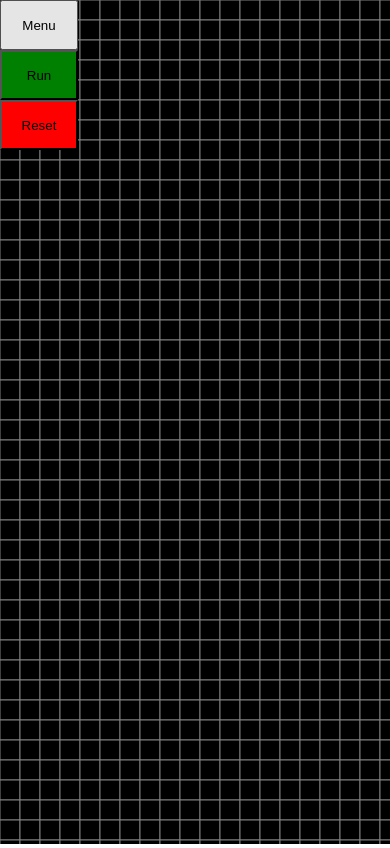
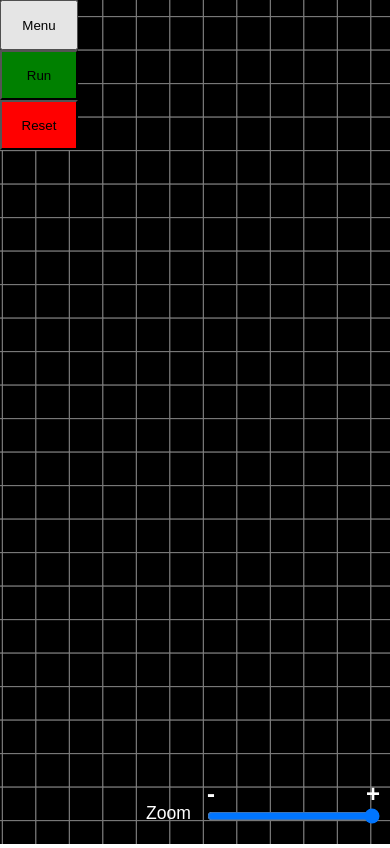
Before and after one commit to TanguyHuart/GameOfLife, a Next.js app: page / in a window 390 px wide. Built offline with nearby package versions, Linux system fonts and the light colour scheme.

Commit message:
Fix : zoom and dezoom mobile function with slider

```diff
--- /dev/null
+++ b/src/components/CanvasGrid/CanvasGrid.css
@@ -0,0 +1,35 @@
+
+
+.zoom_input_container {
+  display: hidden;
+
+ }
+@media screen and (max-width : 768px) {
+
+  .zoom_input_container {
+    position: fixed;
+    width: 60%;
+    bottom: 20px;
+    right: 10px;
+    color: white;
+    display: flex;
+    align-items: flex-end;
+    font-size: 1.1rem;
+    gap: 1rem;
+  }
+
+  .zoom_input {
+    width: 100%;
+    display: flex;
+    flex-direction: column;
+  }
+
+  .zoom_input_symbol {
+    display: flex;
+    justify-content: space-between ;
+    font-size: 1.5rem;
+    font-weight: bold;
+
+  }
+
+}
--- a/src/components/CanvasGrid/CanvasGrid.tsx
+++ b/src/components/CanvasGrid/CanvasGrid.tsx
@@ -6,6 +6,7 @@ import countNeighbors from "@/functions/CountNeighbors";
 import { useGridContext } from "@/context/GridContext";
 import { createCanvasGrid } from "@/functions/CreateGride";
 import calculateVisibleCells from "@/functions/CalculateVisibleCells";
+import './CanvasGrid.css'
 
 function CanvasGrid() {
 
@@ -19,25 +20,17 @@ function CanvasGrid() {
   const {grid, setGrid, offsetX, setOffsetX, offsetY, setOffsetY, showGrid} = useGridContext()
 
   const [cellSize, setCellSize] = useState(20);
+  const [zoom , setZoom] = useState(1.3);
   const [isDragging, setIsDragging] = useState(false);
   const [startDrag, setStartDrag] = useState({ x: 0, y: 0 });
   const [canvasDimensions, setCanvasDimensions] = useState({width : 800, height : 600})
 
-  const [isPinching, setIsPinching] = useState(false);
-const [initialPinchDistance, setInitialPinchDistance] = useState(0);
 
   // Fonction pour gérer l'inversion de l'état d'une cellule
   const toggleCell = (x: number, y: number) => {
     const newGrid = grid.map(row => [...row]);
     newGrid[y][x] = grid[y][x] === 1 ? 0 : 1;
     setGrid(newGrid);
-  };
-
-  const getDistance = (touch1: React.Touch, touch2: React.Touch) => {
-    return Math.sqrt(
-      Math.pow(touch2.clientX - touch1.clientX, 2) +
-      Math.pow(touch2.clientY - touch1.clientY, 2)
-    );
   };
 
   const nextGeneration = useCallback(() => {
@@ -123,7 +116,6 @@ const [initialPinchDistance, setInitialPinchDistance] = useState(0);
     const scale = e.deltaY < 0 ? zoomFactor : 1 / zoomFactor;
 
     const newCellSize = Math.max(1, Math.min(100, cellSize * scale));
-    // Ajuster les offsets pour garder la position du curseur cohérente
     const canvas = canvasRef.current;
     if (!canvas) return;
 
@@ -137,6 +129,9 @@ const [initialPinchDistance, setInitialPinchDistance] = useState(0);
 
     setCellSize(newCellSize);
   };
+
+
+
 
   // Gestion du clic pour inverser l'état des cellules
   const handleCanvasClick = (e: React.MouseEvent) => {
@@ -168,6 +163,14 @@ if ('touches' in e || 'button' in e && e.button ===2)
     setStartDrag({ x: clientX, y: clientY });
   }
 
+  const handleTouchStart = async (e : React.TouchEvent) => {
+   await setIsDragging(true);
+   console.log(isDragging);
+
+    const {clientX , clientY} =  e.touches[0]
+    setStartDrag({x: clientX, y: clientY })
+  }
+
 
   const handleMouseMove = (e: React.MouseEvent | React.TouchEvent) => {
     if (isDragging) {
@@ -181,45 +184,6 @@ if ('touches' in e || 'button' in e && e.button ===2)
     }
   };
 
-  const handleTouchMove = (e: React.TouchEvent) => {
-
-    if (e.touches.length === 2) {
-      console.log('coucou');
-
-      const distance = getDistance(e.touches[0], e.touches[1]);
-
-      if (!isPinching) {
-        setIsPinching(true);
-        setInitialPinchDistance(distance);
-        return;
-      }
-
-      const scale = distance / initialPinchDistance;
-      const newCellSize = Math.max(1, Math.min(100, cellSize * scale));
-
-      // Ajuster les offsets pour garder la position cohérente lors du zoom
-      const rect = canvasRef.current?.getBoundingClientRect();
-      if (!rect) return;
-
-      const centerX = (e.touches[0].clientX + e.touches[1].clientX) / 2 - rect.left;
-      const centerY = (e.touches[0].clientY + e.touches[1].clientY) / 2 - rect.top;
-
-      setOffsetX((prevOffsetX) => (centerX - (centerX - prevOffsetX) * (newCellSize / cellSize)));
-      setOffsetY((prevOffsetY) => (centerY - (centerY - prevOffsetY) * (newCellSize / cellSize)));
-      setCellSize(newCellSize);
-    }
-    else if (e.touches.length === 1) {
-      handleMouseMove(e)
-    }
-  };
-
-  const handleTouchEnd = () => {
-    if (isPinching) {
-      setIsPinching(false);
-      setInitialPinchDistance(0);
-    }
-  };
-
   const handleMouseUp = () => {
     setIsDragging(false);
   };
@@ -230,6 +194,31 @@ if ('touches' in e || 'button' in e && e.button ===2)
       setCanvasDimensions({ width: window.innerWidth, height: window.innerHeight });
     }
   };
+
+  useEffect(() => {
+    const handleZoom = (zoom : number) => {
+
+      const minCellSize = 5;   // Taille de cellule minimale
+      const maxCellSize = 100; // Taille de cellule maximale
+
+      // Calcul de la taille de cellule en fonction de zoom, proportionnellement entre min et max
+      const newCellSize = minCellSize + (maxCellSize - minCellSize) * (zoom - 1);
+
+    const canvas = canvasRef.current;
+    if (!canvas) return;
+
+
+    const rect = canvas.getBoundingClientRect();
+    const mouseX = window.innerWidth / 2 - rect.left;
+    const mouseY = window.innerHeight / 2 - rect.top;
+
+    setOffsetX((prevOffsetX) => (mouseX - (mouseX - prevOffsetX) * (newCellSize / cellSize)));
+    setOffsetY((prevOffsetY) => (mouseY - (mouseY - prevOffsetY) * (newCellSize / cellSize)));
+
+    setCellSize(newCellSize);
+    }
+    handleZoom(zoom)
+  }, [zoom, setOffsetX, setOffsetY])
 
   // Utiliser useEffect pour s'assurer que les dimensions sont mises à jour après le montage côté client
   useEffect(() => {
@@ -309,6 +298,7 @@ const {startRow, endRow, startCol, endCol} = calculateVisibleCells(canvasRef, of
   }, [grid, offsetX, offsetY, showGrid, cellSize]);
 
   return (
+    <>
     <canvas
       ref={canvasRef}
       width={canvasDimensions.width} // Dimensions du canvas
@@ -316,13 +306,26 @@ const {startRow, endRow, startCol, endCol} = calculateVisibleCells(canvasRef, of
       style={{ backgroundColor : "black", cursor: isDragging ? "grabbing" : "grab" }}
       onContextMenu={(e) => e.preventDefault()}
       onMouseDown={handleMouseDown}
-      onTouchStart={handleMouseDown}
+      onTouchStart={(e) => handleTouchStart(e)}
       onMouseMove={handleMouseMove}
-      onTouchMove={handleTouchMove}
+      onTouchMove={handleMouseMove}
       onMouseUp={handleMouseUp}
-      onTouchEnd={() => {handleMouseUp(); handleTouchEnd()}}
+      onTouchEnd={handleMouseUp}
       onClick={handleCanvasClick}
     />
+    <div className="zoom_input_container">
+      <label htmlFor="zoom_input">Zoom</label>
+      <div className="zoom_input">
+        <div className="zoom_input_symbol">
+          <p>-</p>
+          <p>+</p>
+        </div>
+      <input id="zoom_input" className="zoom_input" type="range" min={1} max={1.1} step="any" placeholder="1.1" value={zoom} onChange={(e) => setZoom(parseFloat(e.target.value))}/>
+
+      </div>
+        </div>
+
+    </>
   );
 }
 
```
